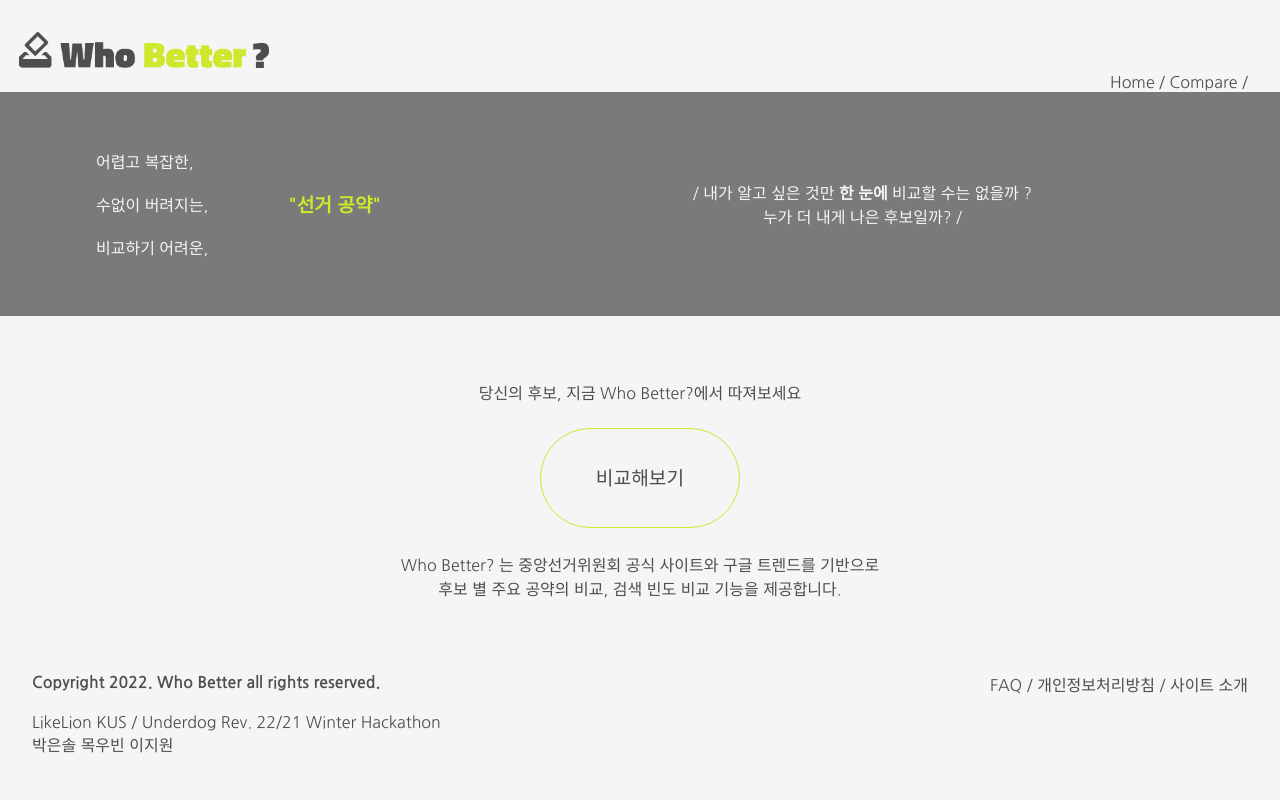
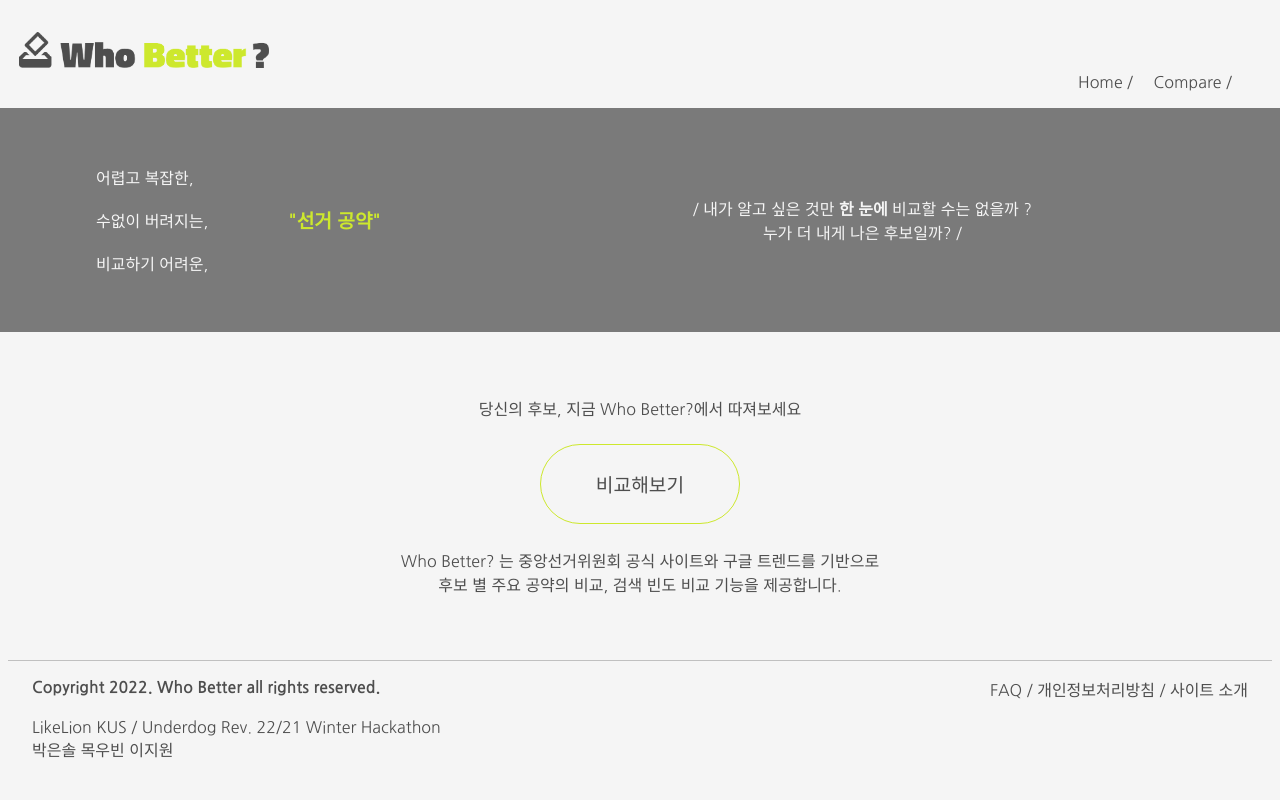
Before and after one commit to ssorn88/whobetter, a Django app: page / in a window 1280 px wide. Run offline with Django 4.2, Linux system fonts and the light colour scheme; some libraries are stand-ins or nearby versions.

Commit message:
edited css

```diff
--- a/static/base.css
+++ b/static/base.css
@@ -24,6 +24,9 @@ a:hover {
 }
 
 hr {
-    background-color: var(--dark-color);
-    border: 0px;
+    color: var(--light-color);
+    border-color: var(--light-color);
+    background-color: var(--light-color);
+    border-width: 1px 0px 0px 0px;
+    margin: auto 0.5rem;
 }
--- a/static/footer.css
+++ b/static/footer.css
@@ -1,5 +1,5 @@
 .footer {
     display: flex;
     justify-content: space-between;
-    padding: 0.5rem 2rem;
+    padding: 1rem 2rem;
 }
--- a/static/header.css
+++ b/static/header.css
@@ -1,6 +1,11 @@
 .header_size {
     margin-top: 2.0rem;
+    margin-bottom: 1rem;
     margin-left:1.2rem;
+}
+
+.menu {
+    margin-right: 1rem;
 }
 
 .header_nav {
--- a/static/home.css
+++ b/static/home.css
@@ -72,10 +72,9 @@ button {
     overflow: hidden;
     position: relative;
     display: inline-block;
-    vertical-align: top;
+    vertical-align: middle;
     width: 200px;
-    height: 100px;
-    line-height: 100px;
+    height: 80px;
     border: 1px solid var(--point-color);
     transition: all 0.5s;
     border-radius: 5rem;
--- a/templates/base.html
+++ b/templates/base.html
@@ -7,12 +7,10 @@
 
     {% include 'header.html' %}
 
-    <hr>
-
     {% block content %}
     {% endblock %}
 
-     <hr>
+     <hr noshade>
 
     {% include 'footer.html' %}
 
--- a/templates/header.html
+++ b/templates/header.html
@@ -5,7 +5,7 @@
 <div class="header_size">
         <a href="#"><img class="logo" src="{% static 'logo.png' %}" alt="logo" width="250px"></a>
         <div class="header_nav">
-            <a><span>Home /</span></a>
-            <a><span>Compare /</span></a>
+            <a href="#"><span class="menu">Home /</span></a>
+            <a href="#"><span class="menu">Compare /</span></a>
         </div>
     </div>
```
